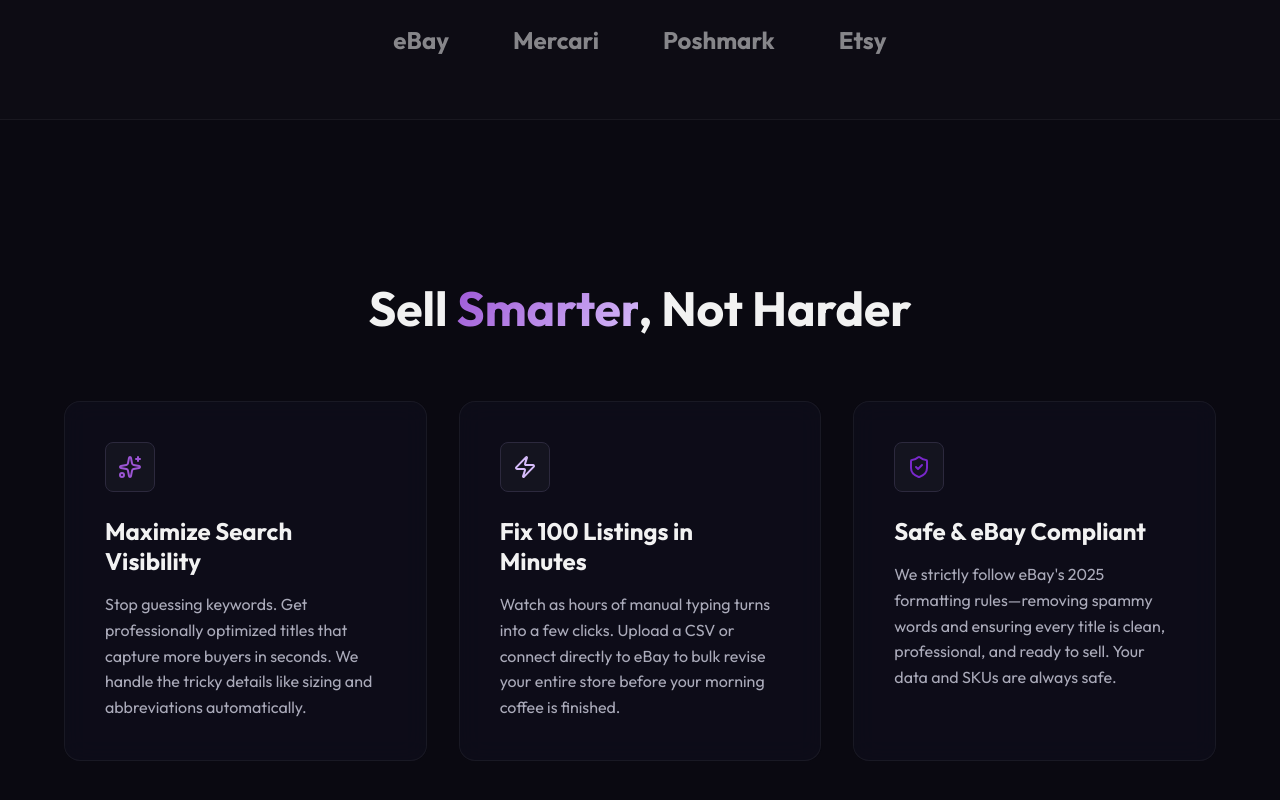
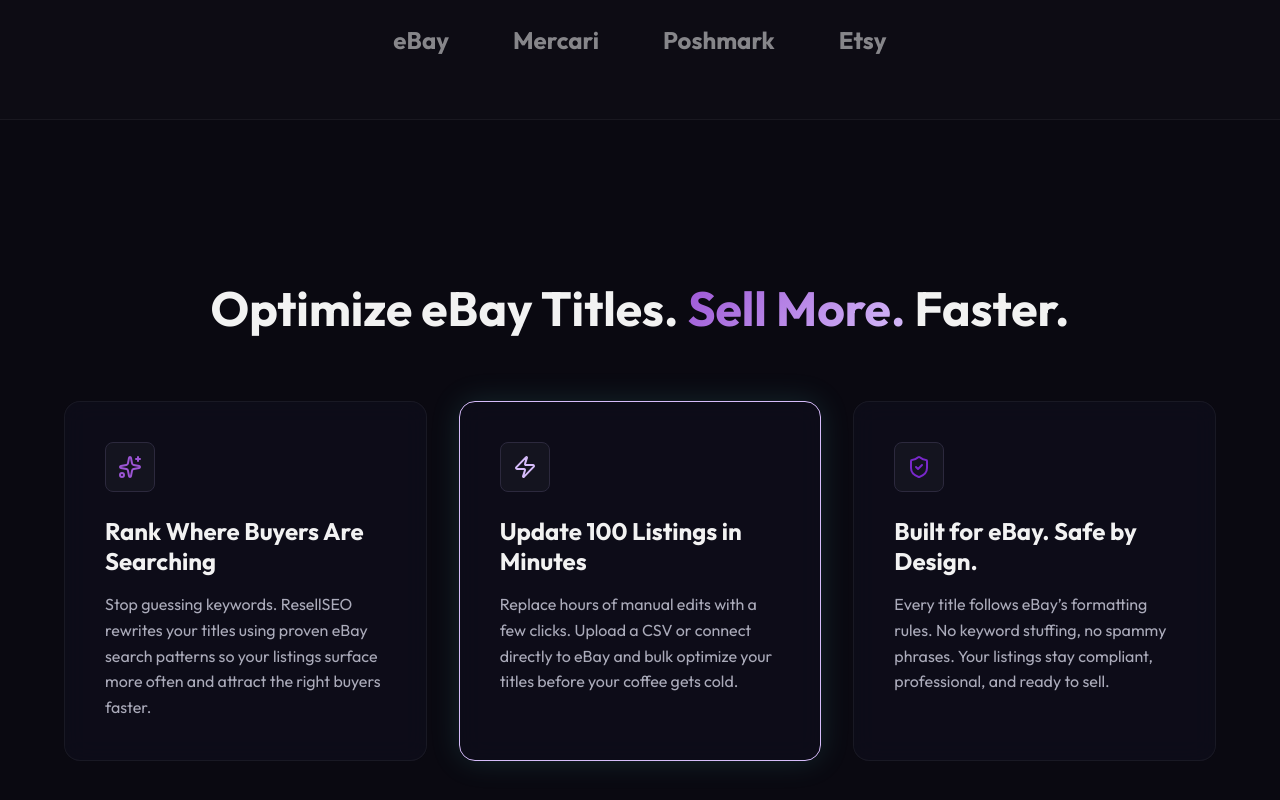
Before and after one commit to spencerstarky/resell-seo, a Next.js app: page / in a window 1280 px wide. Shown: the part 999-1799 px from the top of the page. Built offline with nearby package versions, Linux system fonts and the light colour scheme; no server answers.

Commit message:
Update Value Proposition section with final copy and visual emphasis

```diff
--- a/app/page.tsx
+++ b/app/page.tsx
@@ -95,36 +95,45 @@ export default function Home() {
       {/* Features Section */}
       <section id="features" className="section-padding">
         <div className="container">
-          <h2 className="section-title">Sell <span className="text-gradient">Smarter</span>, Not Harder</h2>
+          <h2 className="section-title">Optimize eBay Titles. <span className="text-gradient">Sell More.</span> Faster.</h2>
 
           <div style={{ display: 'grid', gridTemplateColumns: 'repeat(auto-fit, minmax(300px, 1fr))', gap: '2rem' }}>
+
+            {/* Card 1: Visibility */}
             <div className="card glass animate-fade-in delay-100" style={{ padding: '2.5rem' }}>
               <div className="icon-btn" style={{ marginBottom: '1.5rem', width: '50px', height: '50px' }}>
                 <Sparkles size={24} color="var(--color-primary)" />
               </div>
-              <h3 style={{ fontSize: '1.5rem', marginBottom: '1rem' }}>Maximize Search Visibility</h3>
+              <h3 style={{ fontSize: '1.5rem', marginBottom: '1rem' }}>Rank Where Buyers Are Searching</h3>
               <p style={{ color: 'var(--color-text-muted)', lineHeight: '1.6' }}>
-                Stop guessing keywords. Get professionally optimized titles that capture more buyers in seconds. We handle the tricky details like sizing and abbreviations automatically.
+                Stop guessing keywords. ResellSEO rewrites your titles using proven eBay search patterns so your listings surface more often and attract the right buyers faster.
               </p>
             </div>
 
-            <div className="card glass animate-fade-in delay-200" style={{ padding: '2.5rem' }}>
+            {/* Card 2: Speed (Visual Anchor) */}
+            <div className="card glass animate-fade-in delay-200" style={{
+              padding: '2.5rem',
+              border: '1px solid var(--color-secondary)',
+              boxShadow: '0 0 30px rgba(78, 205, 196, 0.15)', // Highlight effect
+              transform: 'scale(1.02)' // Subtle pop
+            }}>
               <div className="icon-btn" style={{ marginBottom: '1.5rem', width: '50px', height: '50px' }}>
                 <Zap size={24} color="var(--color-secondary)" />
               </div>
-              <h3 style={{ fontSize: '1.5rem', marginBottom: '1rem' }}>Fix 100 Listings in Minutes</h3>
+              <h3 style={{ fontSize: '1.5rem', marginBottom: '1rem' }}>Update 100 Listings in Minutes</h3>
               <p style={{ color: 'var(--color-text-muted)', lineHeight: '1.6' }}>
-                Watch as hours of manual typing turns into a few clicks. Upload a CSV or connect directly to eBay to bulk revise your entire store before your morning coffee is finished.
+                Replace hours of manual edits with a few clicks. Upload a CSV or connect directly to eBay and bulk optimize your titles before your coffee gets cold.
               </p>
             </div>
 
+            {/* Card 3: Safety */}
             <div className="card glass animate-fade-in delay-300" style={{ padding: '2.5rem' }}>
               <div className="icon-btn" style={{ marginBottom: '1.5rem', width: '50px', height: '50px' }}>
                 <ShieldCheck size={24} color="var(--color-accent)" />
               </div>
-              <h3 style={{ fontSize: '1.5rem', marginBottom: '1rem' }}>Safe & eBay Compliant</h3>
+              <h3 style={{ fontSize: '1.5rem', marginBottom: '1rem' }}>Built for eBay. Safe by Design.</h3>
               <p style={{ color: 'var(--color-text-muted)', lineHeight: '1.6' }}>
-                We strictly follow eBay's 2025 formatting rules—removing spammy words and ensuring every title is clean, professional, and ready to sell. Your data and SKUs are always safe.
+                Every title follows eBay’s formatting rules. No keyword stuffing, no spammy phrases. Your listings stay compliant, professional, and ready to sell.
               </p>
             </div>
           </div>
```
